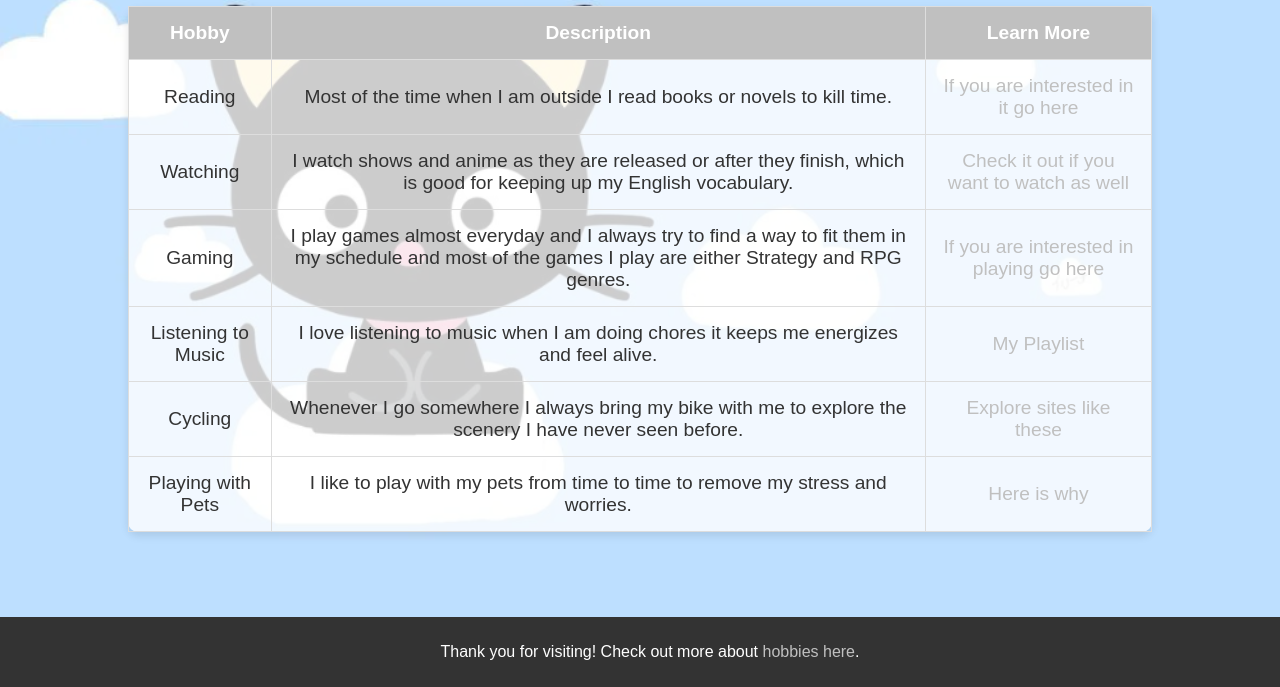
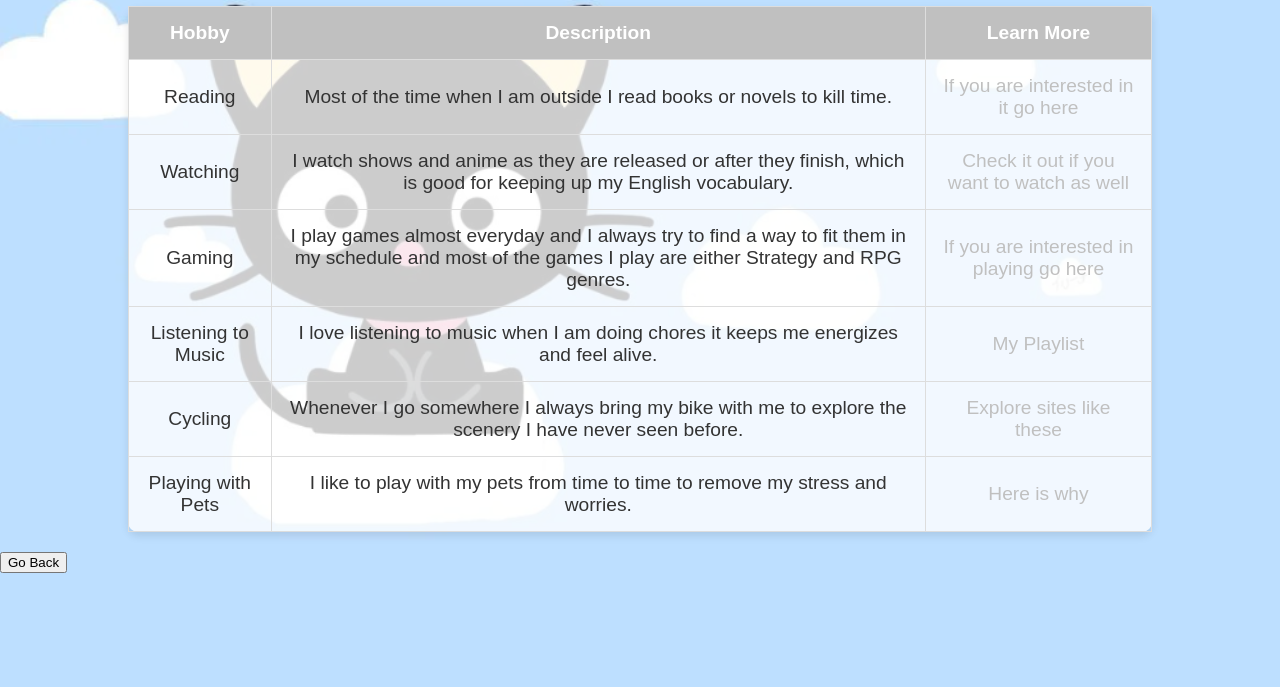
Before and after one commit to CrazyZakery/WST-Project, a plain HTML site: page Joseph Part/Joseph.html in a window 1280 px wide. Shown: the part 113-800 px from the top of the page. Drawn offline with Linux system fonts and the light colour scheme.

Commit message:
Update Joseph.html
Back button no more footing

```diff
--- a/Joseph Part/Joseph.html
+++ b/Joseph Part/Joseph.html
@@ -110,8 +110,8 @@
         </tr>
     </table>
 
-    <div class="footer">
-        <p>Thank you for visiting! Check out more about <a href="https://www.hobbies.com" target="_blank">hobbies here</a>.</p>
+    <div class="button-container">
+    <button onclick="history.back()">Go Back</button>
     </div>
 
 </body>
```
